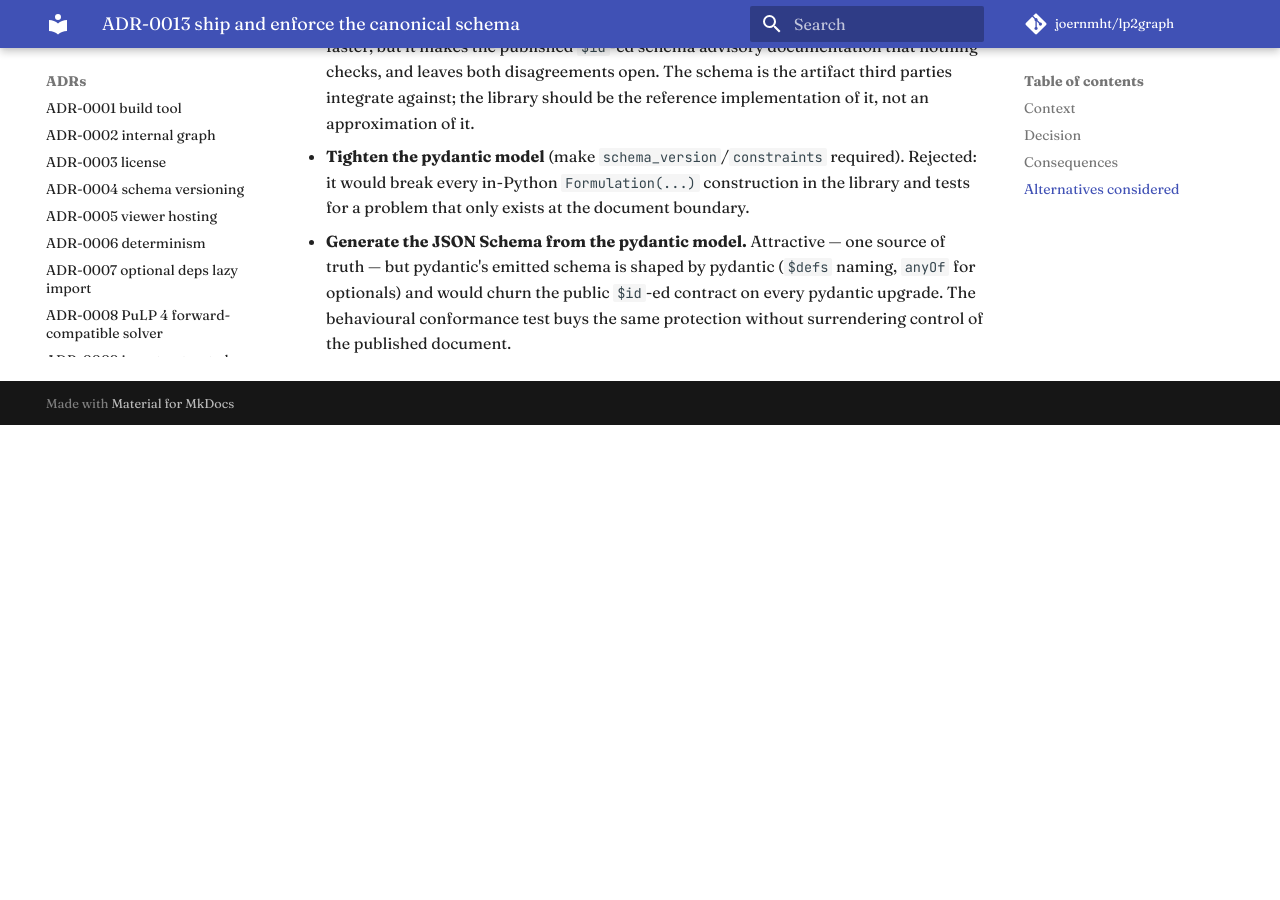
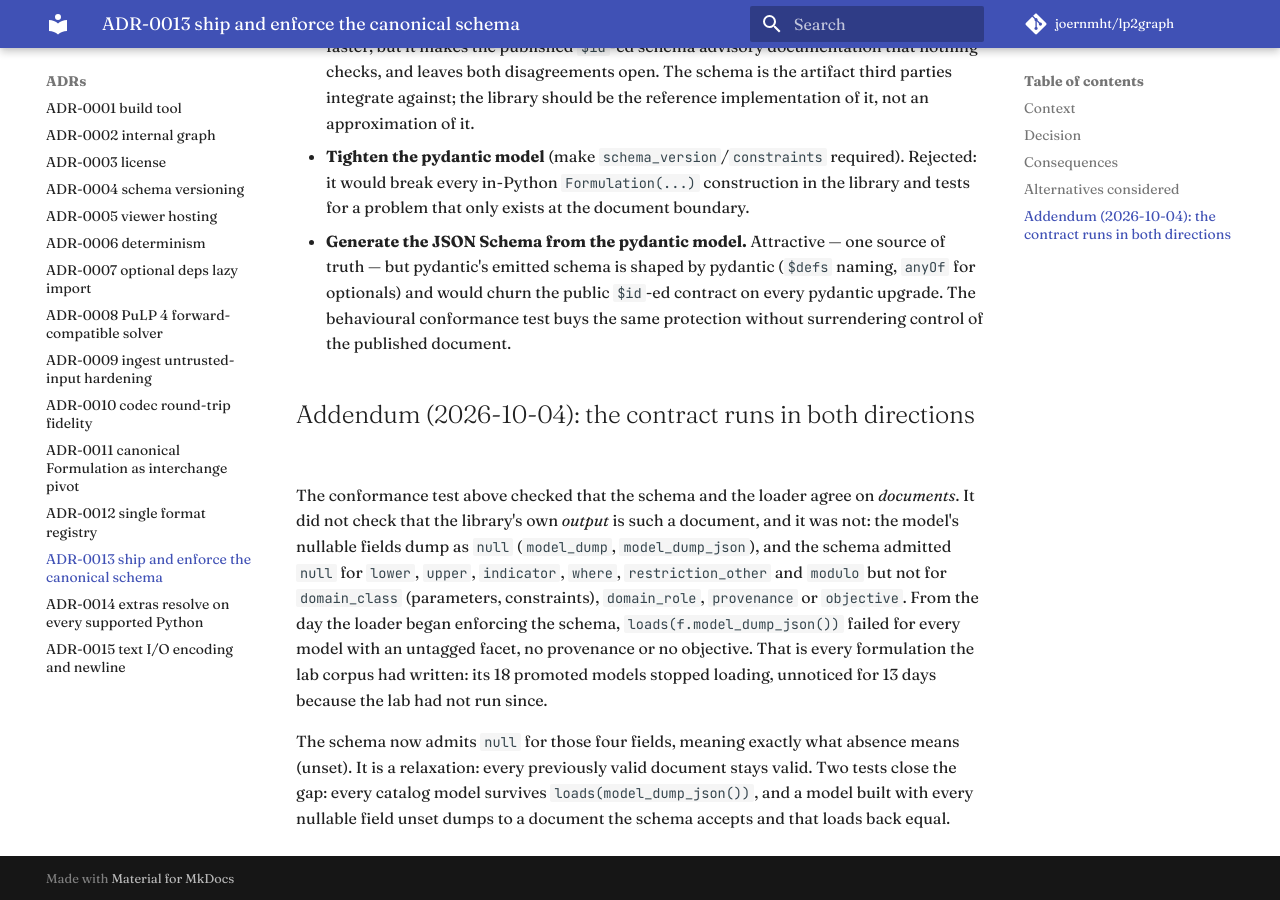
Before and after one commit to joernmht/lp2graph, an MkDocs documentation site: the page built from docs/adr/0013-ship-and-enforce-the-canonical-schema.md, in a window 1280 px wide and 900 px high, scrolled down 2864 px. Built offline with MkDocs 1.6.1 and Material for MkDocs 9.7.7, drawn with Linux system fonts in a browser that asks for light colours; comment, search, counter and statistics services are not loaded; before the commit the page ends 3289 px from its top, so only the background shows below that.

Commit message:
Schema admits null where the model dumps null, so a dumped model loads again
Since 7827cdb the loader enforces the canonical JSON Schema, and the schema
disagreed with the model on four nullable fields: `domain_class` (parameters
and constraints), `domain_role`, `provenance` and `objective` are `| None` in
the model and dump as `null`, but the schema admitted only the enum / object.
(It already admitted `null` for `lower`, `upper`, `indicator`, `where`,
`restriction_other` and `modulo`.) So `loads(f.model_dump_json())` failed for
every model with an untagged facet, no provenance or no objective, which is
every catalog fixture and every formulation the lab corpus writes: all 18
promoted models in raiLPminerExperimentation/corpus/formulations stopped
loading on 2026-09-21, unnoticed because the lab had not run since.

The schema now admits `null` for the four fields, meaning what absence means.
A relaxation: every previously valid document stays valid. The conformance
test only checked documents against documents; two tests now check the other
direction (every catalog model survives `loads(model_dump_json())`, and a model
with every nullable field unset dumps to a document the schema accepts and
loads back equal). Both fail on the previous schema. ADR-0013 addendum.

Co-Authored-By: Claude Opus 5.5 <noreply@anthropic.com>
Claude-Session: https://claude.ai/code/session_01NVm2dRHHnv7cgJP9MmqY9D

```diff
--- a/docs/adr/0013-ship-and-enforce-the-canonical-schema.md
+++ b/docs/adr/0013-ship-and-enforce-the-canonical-schema.md
@@ -118,3 +118,23 @@ and is enforced on every document that enters the library.**
   naming, `anyOf` for optionals) and would churn the public `$id`-ed contract
   on every pydantic upgrade. The behavioural conformance test buys the same
   protection without surrendering control of the published document.
+
+## Addendum (2026-10-04): the contract runs in both directions
+
+The conformance test above checked that the schema and the loader agree on
+*documents*. It did not check that the library's own *output* is such a
+document, and it was not: the model's nullable fields dump as `null`
+(`model_dump`, `model_dump_json`), and the schema admitted `null` for `lower`,
+`upper`, `indicator`, `where`, `restriction_other` and `modulo` but not for
+`domain_class` (parameters, constraints), `domain_role`, `provenance` or
+`objective`. From the day the loader began enforcing the schema,
+`loads(f.model_dump_json())` failed for every model with an untagged facet, no
+provenance or no objective. That is every formulation the lab corpus had
+written: its 18 promoted models stopped loading, unnoticed for 13 days
+because the lab had not run since.
+
+The schema now admits `null` for those four fields, meaning exactly what
+absence means (unset). It is a relaxation: every previously valid document
+stays valid. Two tests close the gap: every catalog model survives
+`loads(model_dump_json())`, and a model built with every nullable field unset
+dumps to a document the schema accepts and that loads back equal.
```
Also changed, not shown: CHANGELOG.md (+10 -0 lines), 2 other files.
